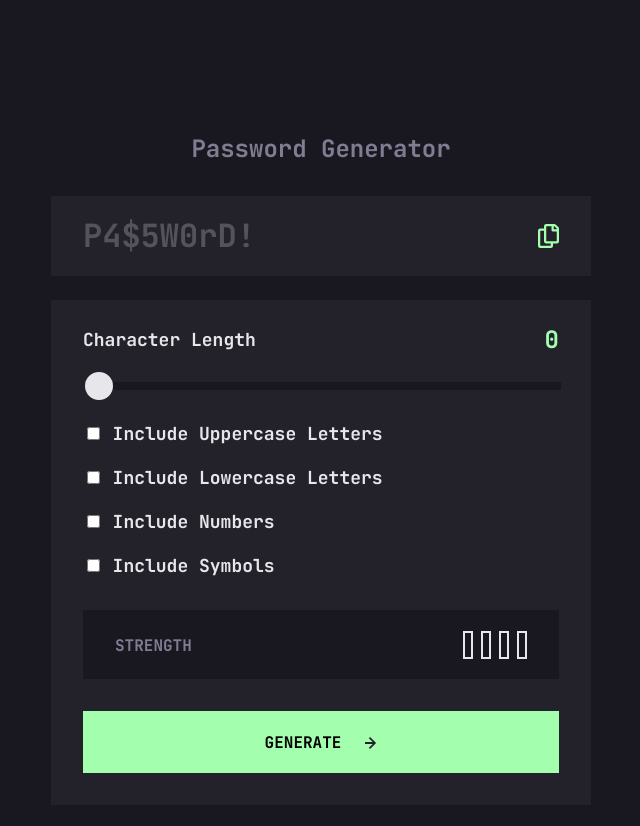
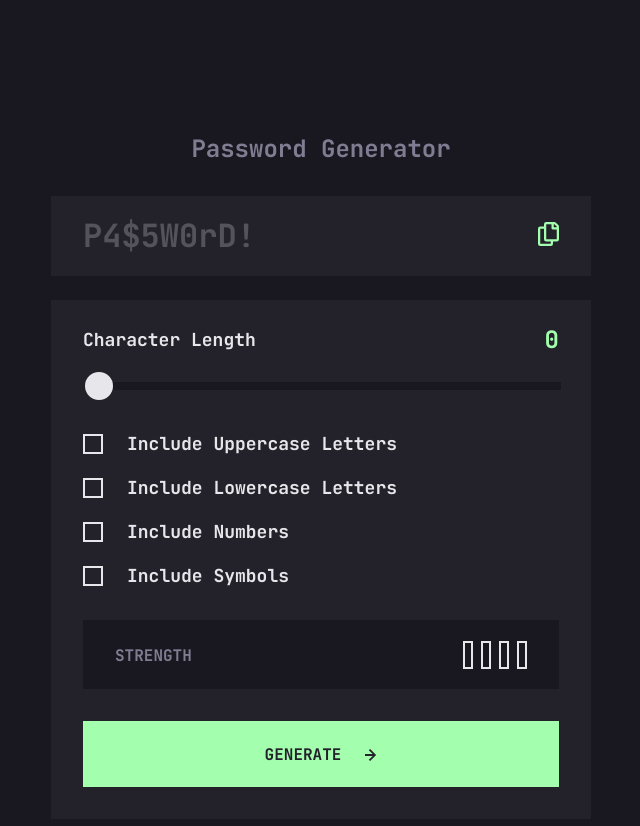
Before and after one commit to nakoyawilson/password-generator-app, a plain HTML site: page index.html in a window 1280 px wide. Shown: the whole page, without its empty margins (319-959 px from the left). Drawn offline with Linux system fonts and the light colour scheme.

Commit message:
Style checkboxes

```diff
--- a/css/style.css
+++ b/css/style.css
@@ -105,6 +105,11 @@ img {
   gap: 16px;
 }
 
+.copy-btn {
+  color: var(--neon-green);
+  transition: all 0.5s ease-in-out;
+}
+
 .copy-icon {
   height: 20px;
 }
@@ -179,10 +184,65 @@ img {
 }
 
 .checkbox-wrapper {
-  margin-top: 32px;
+  margin-top: 42px;
   display: flex;
   flex-direction: column;
   gap: 16px;
+}
+
+.checkbox-label-wrapper {
+  display: flex;
+  flex-wrap: wrap;
+  align-items: center;
+  gap: 20px;
+}
+
+.checkbox-container {
+  position: relative;
+  width: 20px;
+  height: 20px;
+}
+
+input[type="checkbox"] {
+  position: absolute;
+  opacity: 0;
+  cursor: pointer;
+  height: 0;
+  width: 0;
+}
+
+.custom-checkbox {
+  position: absolute;
+  top: 0;
+  left: 0;
+  height: 100%;
+  width: 100%;
+  border: 2px solid var(--almost-white);
+  background: var(--dark-grey);
+}
+
+input[type="checkbox"]:checked + .custom-checkbox {
+  border-color: var(--neon-green);
+  background-color: var(--neon-green);
+}
+
+.custom-checkbox::after {
+  content: "";
+  width: 14px;
+  height: 12px;
+  background-image: url("../assets/images/icon-check.svg");
+  background-repeat: no-repeat;
+  background-position: center;
+  position: absolute;
+  top: 2px;
+  left: 0;
+  right: 0;
+  margin: 0 auto;
+  display: none;
+}
+
+input[type="checkbox"]:checked ~ .custom-checkbox::after {
+  display: block;
 }
 
 .strength-wrapper {
@@ -236,6 +296,8 @@ img {
 
 .btn {
   background: var(--neon-green);
+  color: var(--dark-gray);
+  border: 2px solid #a4ffaf;
   margin-top: 16px;
   display: flex;
   justify-content: center;
@@ -244,6 +306,7 @@ img {
   width: 100%;
   text-transform: uppercase;
   padding: 18px 18px 17px;
+  transition: all 0.5s ease-in-out;
 }
 
 .arrow-icon {
@@ -288,6 +351,10 @@ img {
     padding: 19px 32px;
   }
 
+  .copy-btn:hover {
+    color: var(--almost-white);
+  }
+
   .copy-icon {
     height: 24px;
   }
@@ -305,6 +372,10 @@ img {
     gap: 20px;
   }
 
+  .checkbox-label-wrapper {
+    gap: 24px;
+  }
+
   .strength-wrapper {
     padding: 21px 32px 20px;
   }
@@ -315,8 +386,8 @@ img {
     padding: 21px 21px 20px;
   }
 
-  .arrow-icon {
-    pointer-events: none;
-    height: 12px;
+  .btn:hover {
+    background: var(--dark-grey);
+    color: var(--neon-green);
   }
 }
--- a/index.html
+++ b/index.html
@@ -24,7 +24,17 @@
         <div class="copy-wrapper">
           <span id="copy-text" class="copy-text">Copied</span>
           <button aria-label="Copy password" id="copy-button" class="copy-btn">
-            <img src="assets/images/icon-copy.svg" alt="" class="copy-icon" />
+            <svg
+              width="21"
+              height="24"
+              xmlns="http://www.w3.org/2000/svg"
+              class="copy-icon"
+            >
+              <path
+                d="M20.341 3.091 17.909.659A2.25 2.25 0 0 0 16.319 0H8.25A2.25 2.25 0 0 0 6 2.25V4.5H2.25A2.25 2.25 0 0 0 0 6.75v15A2.25 2.25 0 0 0 2.25 24h10.5A2.25 2.25 0 0 0 15 21.75V19.5h3.75A2.25 2.25 0 0 0 21 17.25V4.682a2.25 2.25 0 0 0-.659-1.591ZM12.469 21.75H2.53a.281.281 0 0 1-.281-.281V7.03a.281.281 0 0 1 .281-.281H6v10.5a2.25 2.25 0 0 0 2.25 2.25h4.5v1.969a.282.282 0 0 1-.281.281Zm6-4.5H8.53a.281.281 0 0 1-.281-.281V2.53a.281.281 0 0 1 .281-.281H13.5v4.125c0 .621.504 1.125 1.125 1.125h4.125v9.469a.282.282 0 0 1-.281.281Zm.281-12h-3v-3h.451c.075 0 .147.03.2.082L18.667 4.6a.283.283 0 0 1 .082.199v.451Z"
+                fill="currentColor"
+              />
+            </svg>
           </button>
         </div>
       </div>
@@ -45,44 +55,56 @@
           />
         </div>
         <div class="checkbox-wrapper">
-          <div>
+          <div class="checkbox-label-wrapper">
+            <div class="checkbox-container">
               <input
                 type="checkbox"
                 name="options"
                 id="uppercase"
                 value="uppercase"
               />
+              <span class="custom-checkbox"></span>
+            </div>
             <label for="uppercase" class="form-label"
               >Include Uppercase Letters</label
             >
           </div>
-          <div>
+          <div class="checkbox-label-wrapper">
+            <div class="checkbox-container">
               <input
                 type="checkbox"
                 name="options"
                 id="lowercase"
                 value="lowercase"
               />
+              <span class="custom-checkbox"></span>
+            </div>
             <label for="lowercase" class="form-label"
               >Include Lowercase Letters</label
             >
           </div>
-          <div>
+          <div class="checkbox-label-wrapper">
+            <div class="checkbox-container">
               <input
                 type="checkbox"
                 name="options"
                 id="numbers"
                 value="numbers"
               />
+              <span class="custom-checkbox"></span>
+            </div>
             <label for="numbers" class="form-label">Include Numbers</label>
           </div>
-          <div>
+          <div class="checkbox-label-wrapper">
+            <div class="checkbox-container">
               <input
                 type="checkbox"
                 name="options"
                 id="symbols"
                 value="symbols"
               />
+              <span class="custom-checkbox"></span>
+            </div>
             <label for="symbols" class="form-label">Include Symbols</label>
           </div>
         </div>
@@ -99,12 +121,13 @@
           </div>
         </div>
         <button class="btn">
-          <span>Generate</span
-          ><img
-            src="assets/images/icon-arrow-right.svg"
-            alt=""
-            class="arrow-icon"
+          <span>Generate</span>
+          <svg width="12" height="12" xmlns="http://www.w3.org/2000/svg">
+            <path
+              fill="currentColor"
+              d="m5.106 12 6-6-6-6-1.265 1.265 3.841 3.84H.001v1.79h7.681l-3.841 3.84z"
             />
+          </svg>
         </button>
       </form>
     </main>
```
Lines whose indentation alone changed are shown as unchanged.
